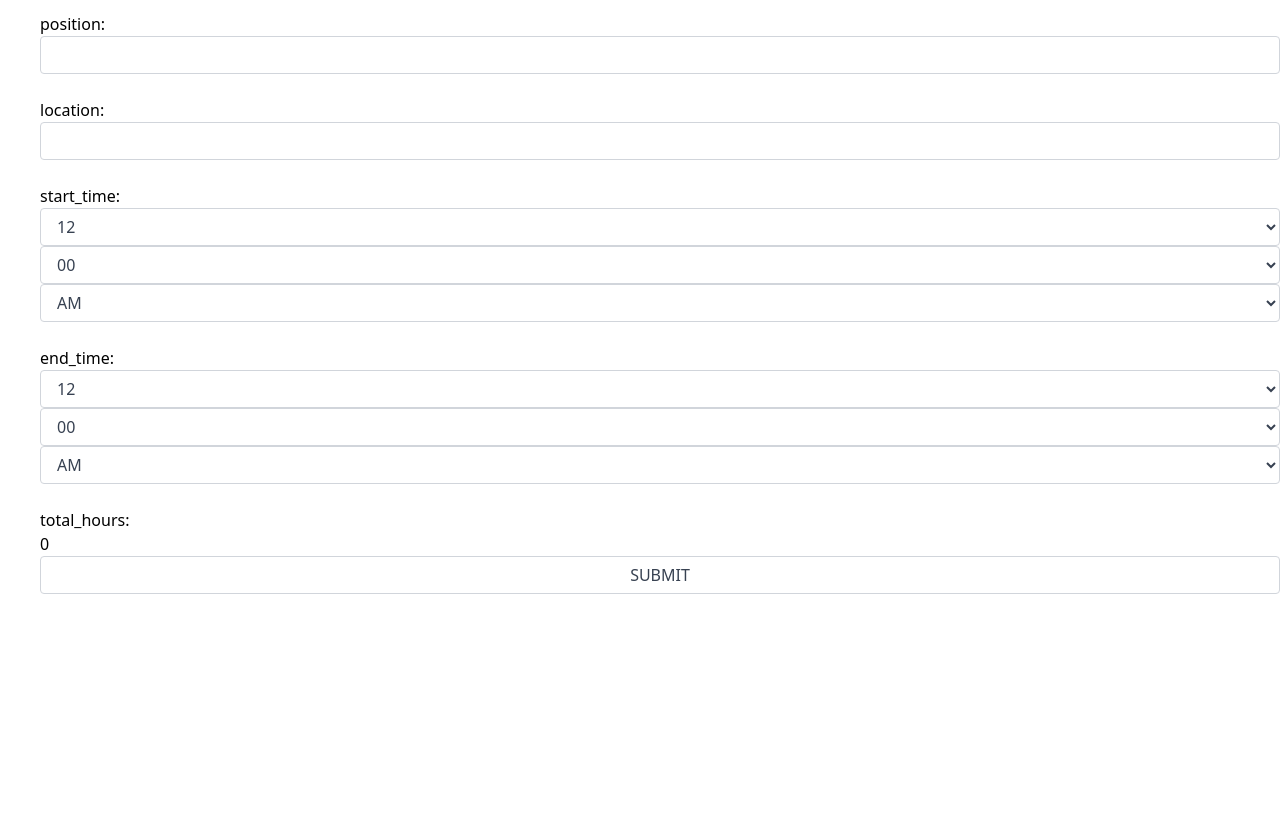
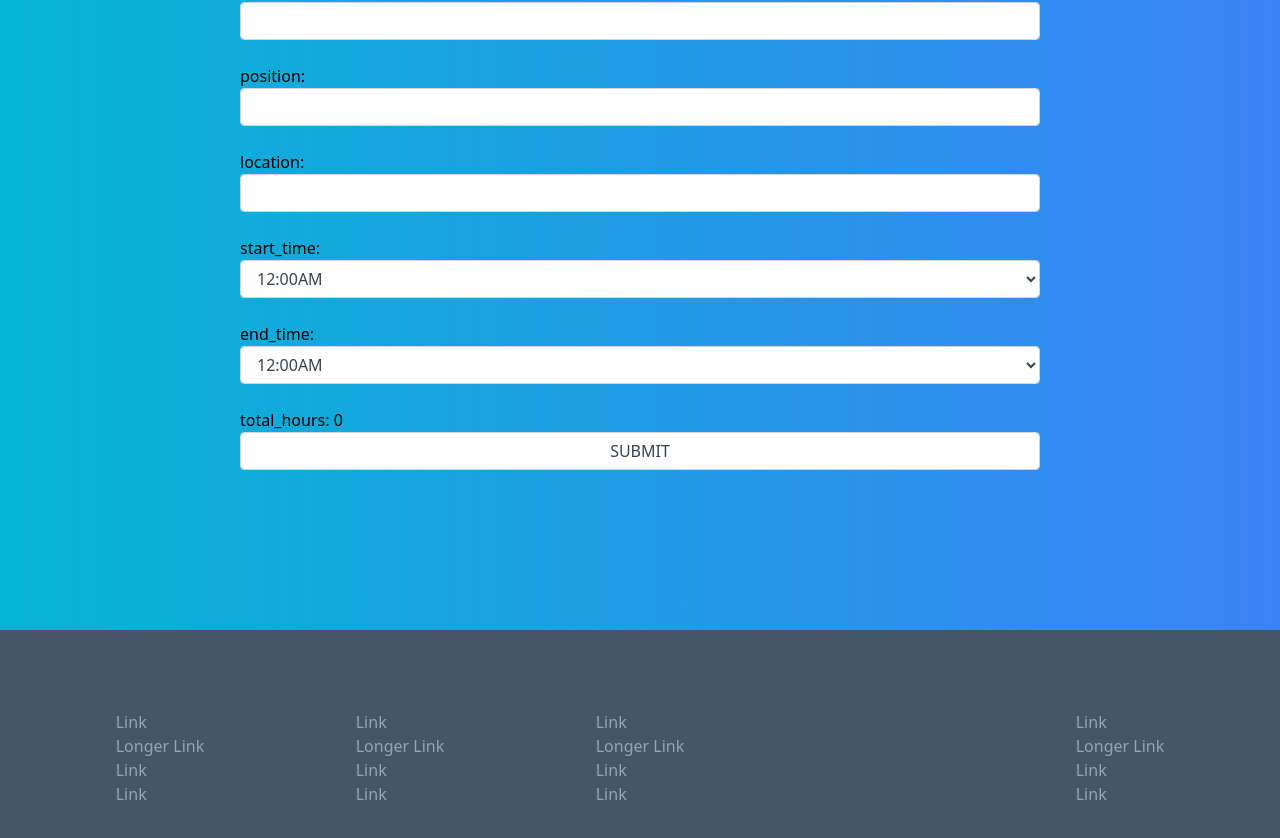
Before and after one commit to isaaclee12/ScheduleMaker, a React (Create React App) app in the folder app/client/: page / in a window 1280 px wide. Shown: the part 410-1248 px from the top of the page. Before the commit the page ends 1004 px from the top, so only its background shows below. Built offline with nearby package versions, Linux system fonts and the light colour scheme.

Commit message:
Replaced time field with more basic one added css styling to form

```diff
--- a/app/client/src/App.tsx
+++ b/app/client/src/App.tsx
@@ -2,6 +2,7 @@
 import NavBar from './components/NavBar';
 import Schedule from './components/Schedule';
 import AddSchedule from './components/AddSchedule';
+import Footer from './components/Footer';
 
 function App() {
 
@@ -10,6 +11,7 @@ function App() {
       <NavBar/>
       <AddSchedule/>
       {/* <Schedule/> */}
+      <Footer/>
     </div>
   );
 }
--- a/app/client/src/components/AddSchedule.tsx
+++ b/app/client/src/components/AddSchedule.tsx
@@ -17,14 +17,7 @@ function AddSchedule() {
     const [location, setLocation] = useState("")
 
     const [start_time, setStartTime] = useState("")
-    const [start_time_hour, setStartTimeHour] = useState(0)
-    const [start_time_minute, setStartTimeMinute] = useState(0)
-    const [start_time_AMPM, setStartTimeAMPM] = useState("")
-
     const [end_time, setEndTime] = useState("")
-    const [end_time_hour, setEndTimeHour] = useState(0)
-    const [end_time_minute, setEndTimeMinute] = useState(0)
-    const [end_time_AMPM, setEndTimeAMPM] = useState("")
 
     const [total_hours, setTotalHours] = useState(0)
 
@@ -36,69 +29,20 @@ function AddSchedule() {
         console.log(date);
     }, [date])
 
-    const createDateObject = (dateParam: any) => {
-        let dateString: string = dateParam + start_time_hour + ":" + start_time_minute + ":00";
-        console.log(dateString);
-        let tempDate: any = new Date(dateString);
-        setDate(tempDate);
-    }
+    const validateTotalHours = (): boolean => {
+        // let temp_start_hour = start_time_hour;
+        // let temp_end_hour = end_time_hour;
 
-    // const validateTotalHoursTestHelper = (start_time_hour: number, start_time_minute: number, start_time_AMPM: string, end_time_hour: number, end_time_minute: number, end_time_AMPM: string) => {
-    //     if (start_time_hour === 12 && start_time_AMPM === "AM") {start_time_hour = 0}
-    //     if (end_time_hour === 12 && end_time_AMPM === "AM") {end_time_hour = 0}
+        // if (temp_start_hour === 12 && start_time_AMPM === "AM") {temp_start_hour = 0}
+        // if (temp_end_hour === 12 && end_time_AMPM === "AM") {temp_end_hour = 0}
 
-    //     if (start_time_hour !== 12 && start_time_AMPM === "PM") {start_time_hour += 12}
-    //     if (end_time_hour !== 12 && end_time_AMPM === "PM") {end_time_hour += 12}
+        // if (temp_start_hour !== 12 && start_time_AMPM === "PM") {temp_start_hour += 12}
+        // if (temp_end_hour !== 12 && end_time_AMPM === "PM") {temp_end_hour += 12}
 
-    //     console.log("start: "+start_time_hour+":"+start_time_minute+start_time_AMPM+" end: "+end_time_hour+":"+end_time_minute+end_time_AMPM)
+        // console.log("start: "+temp_start_hour+":"+start_time_minute+start_time_AMPM+" end: "+temp_end_hour+":"+end_time_minute+end_time_AMPM)
 
-    //     if (start_time_hour > end_time_hour) {return false}
-    //     if (start_time_hour === end_time_hour && start_time_minute >= end_time_minute) {return false}
-
-    //     return true;
-    // }
-
-    // const validateTotalHoursTest = () => {
-    //     if (
-    //     validateTotalHoursTestHelper(12,0,"AM",12,0,"AM") === false &&
-    //     validateTotalHoursTestHelper(12,0,"AM",12,0,"PM") === true &&
-    //     validateTotalHoursTestHelper(12,0,"PM",12,0,"AM") === false &&
-    //     validateTotalHoursTestHelper(12,0,"PM",12,0,"PM") === false &&
-
-    //     validateTotalHoursTestHelper(12,0,"AM",1,0,"AM") === true &&
-    //     validateTotalHoursTestHelper(1,0,"AM",12,0,"AM") === false &&
-
-    //     validateTotalHoursTestHelper(12,0,"AM",1,0,"PM") === true &&
-    //     validateTotalHoursTestHelper(1,0,"PM",12,0,"AM") === false &&
-
-    //     validateTotalHoursTestHelper(1,0,"PM",1,0,"PM") === false &&
-
-    //     validateTotalHoursTestHelper(12,0,"PM",12,15,"PM") === true &&
-    //     validateTotalHoursTestHelper(12,15,"PM",12,0,"PM") === false &&
-    //     validateTotalHoursTestHelper(12,30,"PM",12,30,"PM") === false &&
-    //     validateTotalHoursTestHelper(12,0,"PM",12,45,"PM") === true &&
-    //     validateTotalHoursTestHelper(12,45,"PM",12,0,"PM") === false
-    //     ) {
-    //         console.log("tests passed");
-    //         return
-    //     }
-    //     console.log("fail");
-    // }
-
-    const validateTotalHours = (): boolean => {
-        let temp_start_hour = start_time_hour;
-        let temp_end_hour = end_time_hour;
-
-        if (temp_start_hour === 12 && start_time_AMPM === "AM") {temp_start_hour = 0}
-        if (temp_end_hour === 12 && end_time_AMPM === "AM") {temp_end_hour = 0}
-
-        if (temp_start_hour !== 12 && start_time_AMPM === "PM") {temp_start_hour += 12}
-        if (temp_end_hour !== 12 && end_time_AMPM === "PM") {temp_end_hour += 12}
-
-        console.log("start: "+temp_start_hour+":"+start_time_minute+start_time_AMPM+" end: "+temp_end_hour+":"+end_time_minute+end_time_AMPM)
-
-        if (temp_start_hour > temp_end_hour) {return false}
-        if (temp_start_hour === temp_end_hour && start_time_minute >= end_time_minute) {return false}
+        // if (temp_start_hour > temp_end_hour) {return false}
+        // if (temp_start_hour === temp_end_hour && start_time_minute >= end_time_minute) {return false}
 
         return true;
     }
@@ -147,21 +91,30 @@ function AddSchedule() {
         })
     }
 
+    // STYLING
+    const [inputStyle, setInputStyle] = useState("form-control block w-full px-3 py-1.5 text-base font-normal text-gray-700 bg-white bg-clip-padding border border-solid border-gray-300 rounded transition ease-in-out m-0 focus:text-gray-700 focus:bg-white focus:border-blue-600 focus:outline-none border flex items-center justify-center")
+
     return(
-        <div className="mt-20 ml-10">
+        <div className=" bg-gradient-to-r from-cyan-500 to-blue-500">
             <br/>
+
             {/* <button className="border" onClick={(e) => validateTotalHoursTest()}>TESTER</button> */}
-            <form>
+
+            <h1 className="flex justify-center text-5xl mb-10 mt-5">Da Form</h1>
+
+            <div className="w-full bg-gradient-to-r from-cyan-500 to-blue-500">
+                <form className="mx-60 mt-10 pb-40">
+                    <br/>
+                    <label className="">
+                        Day Of Week:
+                        {/*{inputStyle}*/}
+                        <input type="text" className={inputStyle} onChange={(e) => setDayOfWeek(e.target.value)}/>
+                    </label>
 
                     <br/>
                     <label>
-                    day_of_week:
-                    {/* form-control block w-full px-3 py-1.5 text-base font-normal text-gray-700 bg-white bg-clip-padding border border-solid border-gray-300 rounded transition ease-in-out m-0 focus:text-gray-700 focus:bg-white focus:border-blue-600 focus:outline-none border flex items-center justify-center */}
-                    <input type="text" className="form-control block w-full px-3 py-1.5 text-base font-normal text-gray-700 bg-white bg-clip-padding border border-solid border-gray-300 rounded transition ease-in-out m-0 focus:text-gray-700 focus:bg-white focus:border-blue-600 focus:outline-none border flex items-center justify-center" onChange={(e) => setDayOfWeek(e.target.value)}/>
-                </label>
-                <label>
                         date:
-                    <div className="form-control block w-full px-3 py-1.5 text-base font-normal text-gray-700 bg-white bg-clip-padding border border-solid border-gray-300 rounded transition ease-in-out m-0 focus:text-gray-700 focus:bg-white focus:border-blue-600 focus:outline-none border flex items-center justify-center">
+                        <div className={inputStyle}>
                             <DatePicker selected={date} onChange={(d: Date) => setDate(d)} />
                         </div>
                     </label>
@@ -169,52 +122,52 @@ function AddSchedule() {
                     <br/>
                     <label>
                         name:
-                    <input type="text" className="form-control block w-full px-3 py-1.5 text-base font-normal text-gray-700 bg-white bg-clip-padding border border-solid border-gray-300 rounded transition ease-in-out m-0 focus:text-gray-700 focus:bg-white focus:border-blue-600 focus:outline-none border flex items-center justify-center" onChange={(e) => setName(e.target.value)}/>
+                        <input type="text" className={inputStyle} onChange={(e) => setName(e.target.value)}/>
                     </label>
 
                     <br/>
                     <label>
                         position:
-                    <input type="text" className="form-control block w-full px-3 py-1.5 text-base font-normal text-gray-700 bg-white bg-clip-padding border border-solid border-gray-300 rounded transition ease-in-out m-0 focus:text-gray-700 focus:bg-white focus:border-blue-600 focus:outline-none border flex items-center justify-center" onChange={(e) => setPosition(e.target.value)}/>
+                        <input type="text" className={inputStyle} onChange={(e) => setPosition(e.target.value)}/>
                     </label>
 
                     <br/>
                     <label>
                         location:
-                    <input type="text" className="form-control block w-full px-3 py-1.5 text-base font-normal text-gray-700 bg-white bg-clip-padding border border-solid border-gray-300 rounded transition ease-in-out m-0 focus:text-gray-700 focus:bg-white focus:border-blue-600 focus:outline-none border flex items-center justify-center" onChange={(e) => setLocation(e.target.value)}/>
+                        <input type="text" className={inputStyle} onChange={(e) => setLocation(e.target.value)}/>
                     </label>
 
                     <br/>
                     <label>
                         start_time:
-                    {/* <input type="text" className="form-control block w-full px-3 py-1.5 text-base font-normal text-gray-700 bg-white bg-clip-padding border border-solid border-gray-300 rounded transition ease-in-out m-0 focus:text-gray-700 focus:bg-white focus:border-blue-600 focus:outline-none border flex items-center justify-center" onChange={(e) => setStartTime(e.target.value)}/> */}
+                        {/* <input type="text" className={inputStyle} onChange={(e) => setStartTime(e.target.value)}/> */}
                         <div id="selectStartTime">
-                        <select className="form-control block w-full px-3 py-1.5 text-base font-normal text-gray-700 bg-white bg-clip-padding border border-solid border-gray-300 rounded transition ease-in-out m-0 focus:text-gray-700 focus:bg-white focus:border-blue-600 focus:outline-none border flex items-center justify-center" name="startTimeHour" id="startTimeHour"
-                        onChange={(e) => setStartTimeHour(parseInt(e.target.value))}>
-                            <option value="12">12</option>
-                            <option value="1">1</option>
-                            <option value="2">2</option>
-                            <option value="3">3</option>
-                            <option value="4">4</option>
-                            <option value="5">5</option>
-                            <option value="6">6</option>
-                            <option value="7">7</option>
-                            <option value="8">8</option>
-                            <option value="9">9</option>
-                            <option value="10">10</option>
-                            <option value="11">11</option>
-                        </select>
-                        <select className="form-control block w-full px-3 py-1.5 text-base font-normal text-gray-700 bg-white bg-clip-padding border border-solid border-gray-300 rounded transition ease-in-out m-0 focus:text-gray-700 focus:bg-white focus:border-blue-600 focus:outline-none border flex items-center justify-center" name="startTimeMinute" id="startTimeMinute"
-                        onChange={(e) => setStartTimeMinute(parseInt(e.target.value))}>
-                            <option value="0">00</option>
-                            <option value="15">15</option>
-                            <option value="30">30</option>
-                            <option value="45">45</option>
-                        </select>
-                        <select className="form-control block w-full px-3 py-1.5 text-base font-normal text-gray-700 bg-white bg-clip-padding border border-solid border-gray-300 rounded transition ease-in-out m-0 focus:text-gray-700 focus:bg-white focus:border-blue-600 focus:outline-none border flex items-center justify-center" name="startTimeAMPM" id="startTimeAMPM"
-                        onChange={(e) => setStartTimeAMPM(e.target.value)}>
-                            <option value="AM">AM</option>
-                            <option value="PM">PM</option>
+                            <select className={inputStyle} name="startTimeHour" id="startTimeHour"
+                            onChange={(e) => setStartTime(e.target.value)}>
+                                <option value="12:00AM">12:00AM</option>
+                                <option value="1:00AM">1:00AM</option>
+                                <option value="2:00AM">2:00AM</option>
+                                <option value="3:00AM">3:00AM</option>
+                                <option value="4:00AM">4:00AM</option>
+                                <option value="5:00AM">5:00AM</option>
+                                <option value="6:00AM">6:00AM</option>
+                                <option value="7:00AM">7:00AM</option>
+                                <option value="8:00AM">8:00AM</option>
+                                <option value="9:00AM">9:00AM</option>
+                                <option value="10:00AM">10:00AM</option>
+                                <option value="11:00AM">11:00AM</option>
+                                <option value="12:00AM">12:00PM</option>
+                                <option value="1:00AM">1:00PM</option>
+                                <option value="2:00AM">2:00PM</option>
+                                <option value="3:00AM">3:00PM</option>
+                                <option value="4:00AM">4:00PM</option>
+                                <option value="5:00AM">5:00PM</option>
+                                <option value="6:00AM">6:00PM</option>
+                                <option value="7:00AM">7:00PM</option>
+                                <option value="8:00AM">8:00PM</option>
+                                <option value="9:00AM">9:00PM</option>
+                                <option value="10:00AM">10:00PM</option>
+                                <option value="11:00AM">11:00PM</option>
                             </select>
                         </div>
                     </label>
@@ -222,46 +175,47 @@ function AddSchedule() {
                     <br/>
                     <label>
                         end_time:
-                    {/* <input type="text" className="form-control block w-full px-3 py-1.5 text-base font-normal text-gray-700 bg-white bg-clip-padding border border-solid border-gray-300 rounded transition ease-in-out m-0 focus:text-gray-700 focus:bg-white focus:border-blue-600 focus:outline-none border flex items-center justify-center" onChange={(e) => setEndTime(e.target.value)}/> */}
+                        {/* <input type="text" className={inputStyle} onChange={(e) => setEndTime(e.target.value)}/> */}
                         <div id="selectEndTime">
-                        <select className="form-control block w-full px-3 py-1.5 text-base font-normal text-gray-700 bg-white bg-clip-padding border border-solid border-gray-300 rounded transition ease-in-out m-0 focus:text-gray-700 focus:bg-white focus:border-blue-600 focus:outline-none border flex items-center justify-center" name="endTimeHour" id="endTimeHour"
-                        onChange={(e) => setEndTimeHour(parseInt(e.target.value))}>
-                            <option value="12">12</option>
-                            <option value="1">1</option>
-                            <option value="2">2</option>
-                            <option value="3">3</option>
-                            <option value="4">4</option>
-                            <option value="5">5</option>
-                            <option value="6">6</option>
-                            <option value="7">7</option>
-                            <option value="8">8</option>
-                            <option value="9">9</option>
-                            <option value="10">10</option>
-                            <option value="11">11</option>
-                        </select>
-                        <select className="form-control block w-full px-3 py-1.5 text-base font-normal text-gray-700 bg-white bg-clip-padding border border-solid border-gray-300 rounded transition ease-in-out m-0 focus:text-gray-700 focus:bg-white focus:border-blue-600 focus:outline-none border flex items-center justify-center" name="endTimeMinute" id="endTimeMinute"
-                        onChange={(e) => setEndTimeMinute(parseInt(e.target.value))}>
-                            <option value="0">00</option>
-                            <option value="15">15</option>
-                            <option value="30">30</option>
-                            <option value="45">45</option>
-                        </select>
-                        <select className="form-control block w-full px-3 py-1.5 text-base font-normal text-gray-700 bg-white bg-clip-padding border border-solid border-gray-300 rounded transition ease-in-out m-0 focus:text-gray-700 focus:bg-white focus:border-blue-600 focus:outline-none border flex items-center justify-center" name="endTimeAMPM" id="endTimeAMPM"
-                        onChange={(e) => setEndTimeAMPM(e.target.value)}>
-                            <option value="AM">AM</option>
-                            <option value="PM">PM</option>
+                            <select className={inputStyle} name="endTimeHour" id="endTimeHour"
+                            onChange={(e) => setEndTime(e.target.value)}>
+                                <option value="12:00AM">12:00AM</option>
+                                <option value="1:00AM">1:00AM</option>
+                                <option value="2:00AM">2:00AM</option>
+                                <option value="3:00AM">3:00AM</option>
+                                <option value="4:00AM">4:00AM</option>
+                                <option value="5:00AM">5:00AM</option>
+                                <option value="6:00AM">6:00AM</option>
+                                <option value="7:00AM">7:00AM</option>
+                                <option value="8:00AM">8:00AM</option>
+                                <option value="9:00AM">9:00AM</option>
+                                <option value="10:00AM">10:00AM</option>
+                                <option value="11:00AM">11:00AM</option>
+                                <option value="12:00AM">12:00PM</option>
+                                <option value="1:00AM">1:00PM</option>
+                                <option value="2:00AM">2:00PM</option>
+                                <option value="3:00AM">3:00PM</option>
+                                <option value="4:00AM">4:00PM</option>
+                                <option value="5:00AM">5:00PM</option>
+                                <option value="6:00AM">6:00PM</option>
+                                <option value="7:00AM">7:00PM</option>
+                                <option value="8:00AM">8:00PM</option>
+                                <option value="9:00AM">9:00PM</option>
+                                <option value="10:00AM">10:00PM</option>
+                                <option value="11:00AM">11:00PM</option>
                             </select>
                         </div>
                     </label>
 
                     <br/>
                     <label>
-                    total_hours:
-                    <p>{calculateTotalHours()}</p>
+                        total_hours: {calculateTotalHours()}
                     </label>
 
-                <button type="submit" onClick={handleSubmit} className="form-control block w-full px-3 py-1.5 text-base font-normal text-gray-700 bg-white bg-clip-padding border border-solid border-gray-300 rounded transition ease-in-out m-0 focus:text-gray-700 focus:bg-white focus:border-blue-600 focus:outline-none border flex items-center justify-center">SUBMIT</button>
+                    <button type="submit" onClick={handleSubmit} className={inputStyle}>SUBMIT</button>
                 </form>
+            </div>
+
         </div>
     )
 }
--- /dev/null
+++ b/app/client/src/components/Footer.tsx
@@ -0,0 +1,48 @@
+import React from 'react';
+
+const Footer = () => {
+
+    let style = "flex justify-center items-center text-slate-400 text-left";
+
+    return(
+        <div className="bg-slate-600">
+            <div className="px-10 pt-20 pb-14 grid grid-cols-5">
+                <div className={style}>
+                    <ul>
+                        <li><a href="#">Link</a></li>
+                        <li><a href="#">Longer Link</a></li>
+                        <li><a href="#">Link</a></li>
+                        <li><a href="#">Link</a></li>
+                    </ul>
+                </div>
+                <div className={style}>
+                    <ul>
+                        <li><a href="#">Link</a></li>
+                        <li><a href="#">Longer Link</a></li>
+                        <li><a href="#">Link</a></li>
+                        <li><a href="#">Link</a></li>
+                    </ul>
+                </div>
+                <div className={style}>
+                    <ul>
+                        <li><a href="#">Link</a></li>
+                        <li><a href="#">Longer Link</a></li>
+                        <li><a href="#">Link</a></li>
+                        <li><a href="#">Link</a></li>
+                    </ul>
+                </div>
+                <div className={style}></div>
+                <div className={style}>
+                    <ul>
+                        <li><a href="#">Link</a></li>
+                        <li><a href="#">Longer Link</a></li>
+                        <li><a href="#">Link</a></li>
+                        <li><a href="#">Link</a></li>
+                    </ul>
+                </div>
+            </div>
+        </div>
+    )
+}
+
+export default Footer;
```
Also changed, not shown: 2 other files (tests, documents, lock files or other folders). Lines whose indentation alone changed are shown as unchanged.
